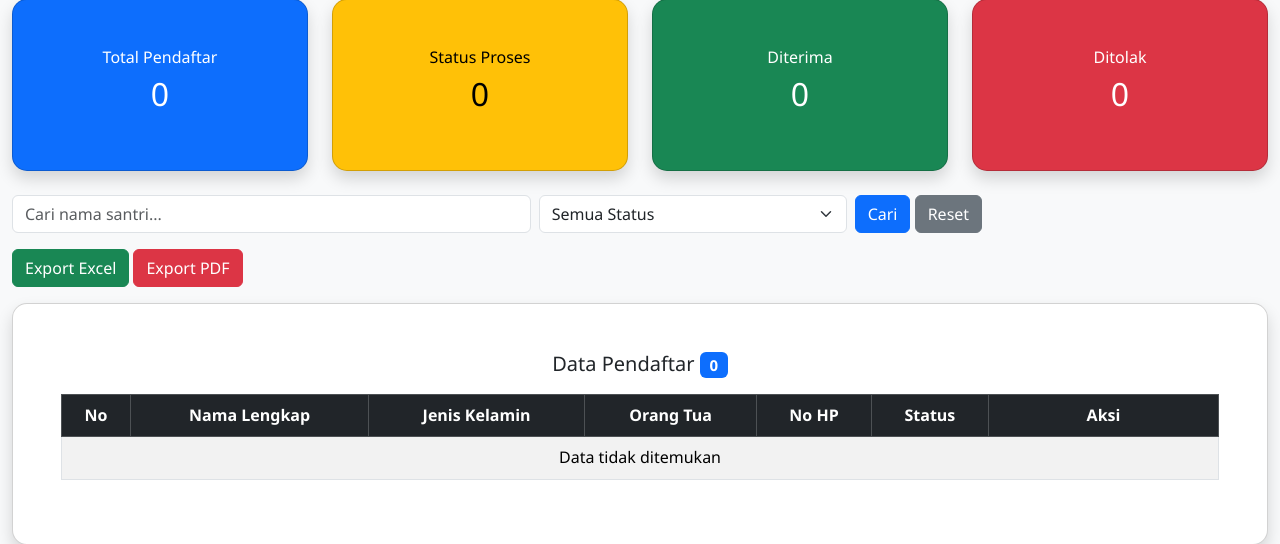
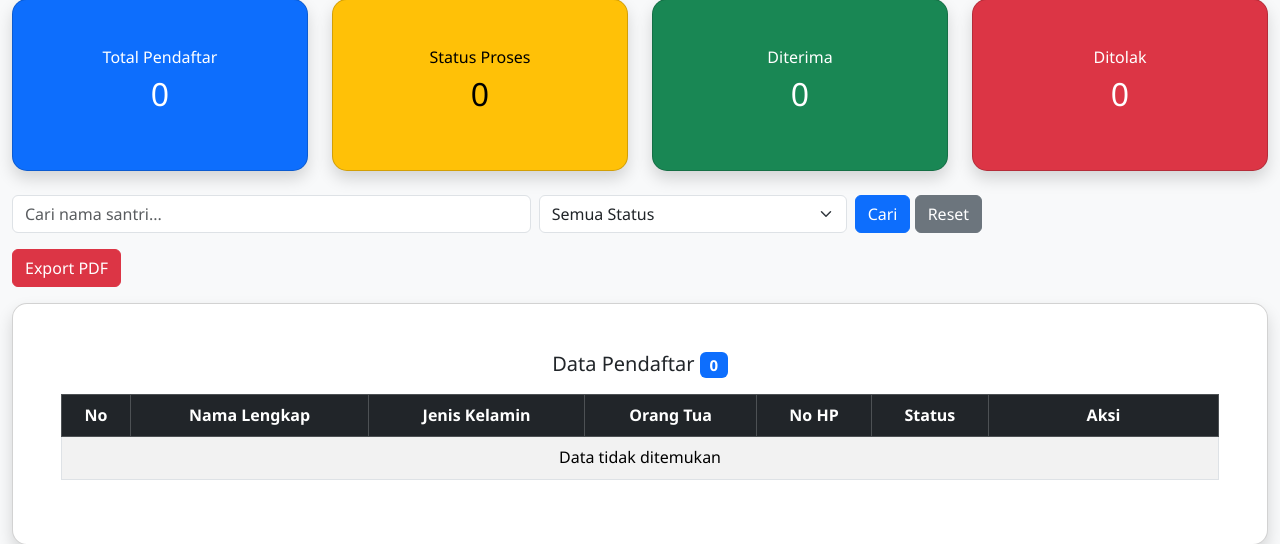
Before and after one commit to alfikrisyam9/Babussalamku, a PHP site: page /admin/dashboard.php in a window 1280 px wide. Shown: the part 145-689 px from the top of the page. Run offline with PHP 8.4, Linux system fonts and the light colour scheme; the visitor is signed in with stand-in values (Sample User, id 1); data that the repository does not hold is empty.

Commit message:
Menghapus tombol Export Excel di dashboard admin

```diff
--- a/admin/dashboard.php
+++ b/admin/dashboard.php
@@ -161,11 +161,6 @@ $total = mysqli_num_rows($query);
          TOMBOL EXPORT
     ====================== -->
         <div class="mb-3">
-            <a href="export_excel.php?keyword=<?php echo urlencode($keyword); ?>&status=<?php echo urlencode($status); ?>"
-                class="btn btn-success">
-                Export Excel
-            </a>
-
             <a href="export_pdf.php?keyword=<?php echo urlencode($keyword); ?>&status=<?php echo urlencode($status); ?>"
                 target="_blank"
                 class="btn btn-danger">
```
